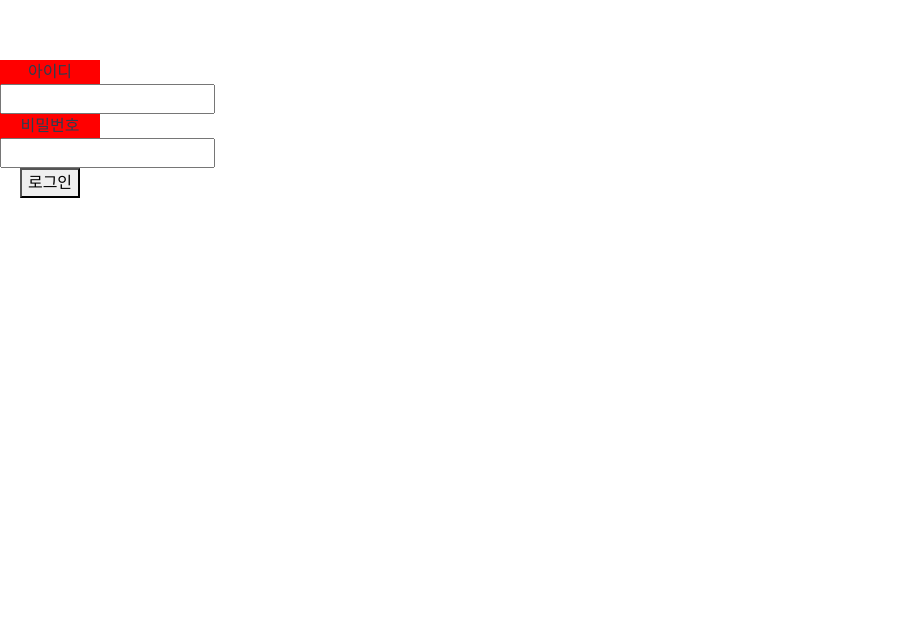
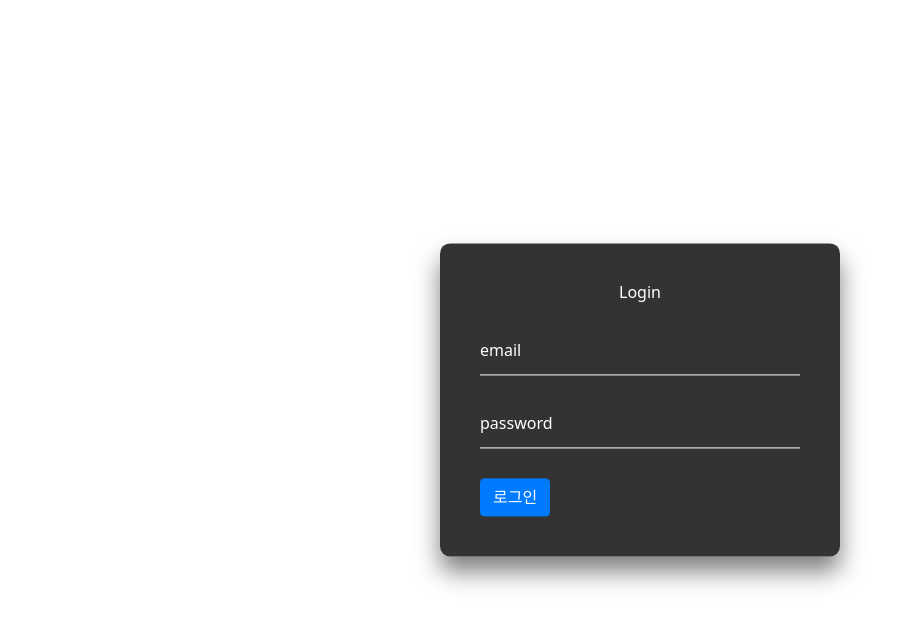
Before and after one commit to august-festival/Fig-Eclair, a Vue app: page /login in a window 1280 px wide. Shown: the top 626 px of the page, without its empty margins (0-918 px from the left). Built offline with nearby package versions, Linux system fonts and the light colour scheme.

Commit message:
login, home, topMenu, subMenu, BoxCard 추

```diff
--- a/config/index.js
+++ b/config/index.js
@@ -12,7 +12,7 @@ module.exports = {
     assetsPublicPath: '/',
     proxyTable: {
       '/api': {
-        target: 'http://localhost:3000/api',
+        target: 'http://192.168.200.100:3000/api',
         changeOrigin: true,
         pathRewrite: {
           '^/api': ''
--- a/package.json
+++ b/package.json
@@ -28,6 +28,7 @@
     "@fortawesome/vue-fontawesome": "^0.1.1",
     "axios": "^0.18.0",
     "bootstrap-vue": "^2.0.0-rc.11",
+    "jshint": "^2.9.7",
     "vue": "^2.5.2",
     "vue-router": "^3.0.1",
     "vuex": "^3.0.1"
@@ -77,6 +78,7 @@
     "postcss-import": "^11.0.0",
     "postcss-loader": "^2.0.8",
     "postcss-url": "^7.2.1",
+    "pug": "^2.0.3",
     "rimraf": "^2.6.0",
     "sass-loader": "^7.1.0",
     "selenium-server": "^3.0.1",
--- a/src/App.vue
+++ b/src/App.vue
@@ -1,7 +1,6 @@
-<template>
-  <div id="app">
-    <router-view/>
-  </div>
+<template lang="pug">
+  #app
+    router-view
 </template>
 
 <script>
@@ -14,13 +13,30 @@ export default {
 }
 </script>
 
-<style lang="scss">
-#app {
-  font-family: 'Avenir', Helvetica, Arial, sans-serif;
-  -webkit-font-smoothing: antialiased;
-  -moz-osx-font-smoothing: grayscale;
-  text-align: center;
-  color: #2c3e50;
-  margin-top: 60px;
-}
+<style>
+    * {
+        margin: 0;
+        padding: 0;
+    }
+
+    body {
+        font-family: 'Noto Sans', sans-serif;
+        line-height: 1;
+    }
+
+    h1, h2, h3, h4, h5, h6 {
+        font-size: 100%;
+    }
+
+    ol, ul, li {
+        list-style: none;
+    }
+
+    a {
+        text-decoration: none;
+    }
+
+    img {
+        border: none;
+    }
 </style>
--- /dev/null
+++ b/src/components/BoxCard.vue
@@ -0,0 +1,34 @@
+<template lang="pug">
+    #box_card
+        .card(v-for="vo of list")
+            h2 {{ vo.title }}
+            span {{ vo.content }}
+</template>
+
+<script>
+    export default {
+        name: "BoxCard",
+        props: {
+            list: {
+                type: Array,
+                default: () => {
+                    return [];
+                }
+            }
+        }
+    }
+</script>
+
+<style lang="scss" scoped>
+    #box_card {
+        .card {
+            display: inline-block;
+            box-sizing: border-box;
+            width: 200px;
+            height: 200px;
+            margin-right: 15px;
+            margin-bottom: 20px;
+            float: left;
+        }
+    }
+</style>
--- /dev/null
+++ b/src/components/MenuSub.vue
@@ -0,0 +1,24 @@
+<template lang="pug">
+    #menu_sub(class="btn-group" role="group")
+        button(class="btn btn-light" v-for="menu of menus") {{ menu }}
+</template>
+
+<script>
+    export default {
+        name: "MenuSub",
+        props: {
+            menus: {
+                type: Array,
+                default: () => {
+                    return [];
+                }
+            }
+        }
+    }
+</script>
+
+<style lang="scss" scoped>
+    #menu_sub {
+
+    }
+</style>
--- /dev/null
+++ b/src/components/MenuTop.vue
@@ -0,0 +1,25 @@
+<template lang="pug">
+    #menu_top(class="btn-group" role="group")
+        button(class="btn btn-light" v-for="menu of menus") {{ menu }}
+</template>
+
+<script>
+export default {
+    name: 'MenuTop',
+    data() {
+        return {
+            menus: [
+                'home',
+                'team',
+                'setting'
+            ]
+        }
+    }
+}
+</script>
+
+<style lang="scss" scoped>
+    #menu_top {
+        float: left;
+    }
+</style>
--- a/src/page/Error.vue
+++ b/src/page/Error.vue
@@ -1,13 +1,13 @@
-<template>
-    <div>에러페이지 404</div>
+<template lang="pug">
+    div 에러페이지 404
 </template>
 
 <script>
 export default {
-
+    name: 'Error'
 }
 </script>
 
-<style>
+<style lang="scss" scoped>
 
 </style>
--- /dev/null
+++ b/src/page/Home.vue
@@ -0,0 +1,81 @@
+<template lang="pug">
+    #home_workspace
+        #menu
+            menu-top
+        #home_content_workspace
+            #menu_sub
+                menu-sub(:menus="subMenus")
+            box-card(:list="list")
+</template>
+
+<script>
+import MenuTop from '@/components/MenuTop'
+import MenuSub from '@/components/MenuSub'
+import BoxCard from '@/components/BoxCard'
+
+export default {
+    name: 'Home',
+    components: {
+        MenuTop,
+        MenuSub,
+        BoxCard
+    },
+    data() {
+        return {
+            subMenus: [
+                'All',
+                'MY',
+                'TEAM',
+                'NEW'
+            ],
+            list: [
+                {
+                    title: '테스트1',
+                    content: '내용1'
+                },
+                {
+                    title: '테스트2',
+                    content: '내용2'
+                },
+                {
+                    title: '테스트3',
+                    content: '내용4'
+                },
+                {
+                    title: '테스트5',
+                    content: '내용5'
+                },
+                {
+                    title: '테스트6',
+                    content: '내용7'
+                },
+                {
+                    title: '테스트8',
+                    content: '내용9'
+                }
+            ]
+        }
+    }
+}
+</script>
+
+<style lang="scss" scoped>
+    #home_workspace {
+        #menu {
+            width: 100%;
+            background-color: darkturquoise;
+            overflow: hidden;
+            margin-bottom: 50px;
+        }
+
+        #home_content_workspace {
+            margin: 0 auto;
+            width: 1080px;
+            text-align: center;
+        }
+
+        #menu_sub {
+            margin-bottom: 20px;
+        }
+    }
+</style>
--- a/src/page/Login.vue
+++ b/src/page/Login.vue
@@ -1,9 +1,13 @@
-<template>
-    <div id="login_workspace">
-        <span>아이디</span><input type="text">
-        <span>비밀번호</span><input type="password">
-        <button>로그인</button>
-    </div>
+<template lang="pug">
+    #login_workspace
+        h2 Login
+        .input_box
+            input(type="text" required)
+            label email
+        .input_box
+            input(type="password" required)
+            label password
+        button(class="btn btn-primary") 로그인
 </template>
 
 <script>
@@ -12,10 +16,59 @@ export default {
 }
 </script>
 
-<style lang="scss">
+<style lang="scss" scoped>
     #login_workspace {
-        background-color: red;
-        width: 100px;
-        height: 100px;
+        position: absolute;
+        top: 50%;
+        left: 50%;
+        transform: translate(-50%, -50%);
+        width: 400px;
+        padding: 40px;
+        background: rgba(0, 0, 0, .8);
+        box-sizing: border-box;
+        box-shadow: 0 15px 25px rgba(0,0,0,.5);
+        border-radius: 10px;
+
+        h2 {
+            margin: 0 0 30px;
+            padding: 0;
+            color: #fff;
+            text-align: center;
+        }
+
+        .input_box {
+            position: relative;
+
+            input {
+                width: 100%;
+                padding: 10px 0;
+                font-size: 16px;
+                color: #fff;
+                margin-bottom: 30px;
+                border: none;
+                border-bottom: 1px solid #fff;
+                outline: none;
+                background: transparent;
+
+                &:focus ~ label,
+                &:valid ~ label {
+                    top: -18px;
+                    left: 0;
+                    color: #03a9f4;
+                    font-size: 12px;
+                }
+            }
+
+            label {
+                position: absolute;
+                top: 0;
+                left: 0;
+                padding: 10px 0;
+                font-size: 16px;
+                color: #fff;
+                pointer-events: none;
+                transition: .5s;
+            }
+        }
     }
 </style>
--- a/src/router/index.js
+++ b/src/router/index.js
@@ -1,5 +1,6 @@
 import Vue from 'vue'
 import Router from 'vue-router'
+import Home from '@/page/Home'
 import Login from '@/page/Login'
 import Error from '@/page/Error'
 
@@ -8,6 +9,11 @@ Vue.use(Router)
 export default new Router({
   mode: 'history',
   routes: [
+    {
+      path: '/',
+      name: 'Home',
+      component: Home
+    },
     {
       path: '/login',
       name: 'login',
```
Also changed, not shown: src/components/HelloWorld.vue (deleted, +0 -113 lines), 1 other file (tests, documents, lock files or other folders).
